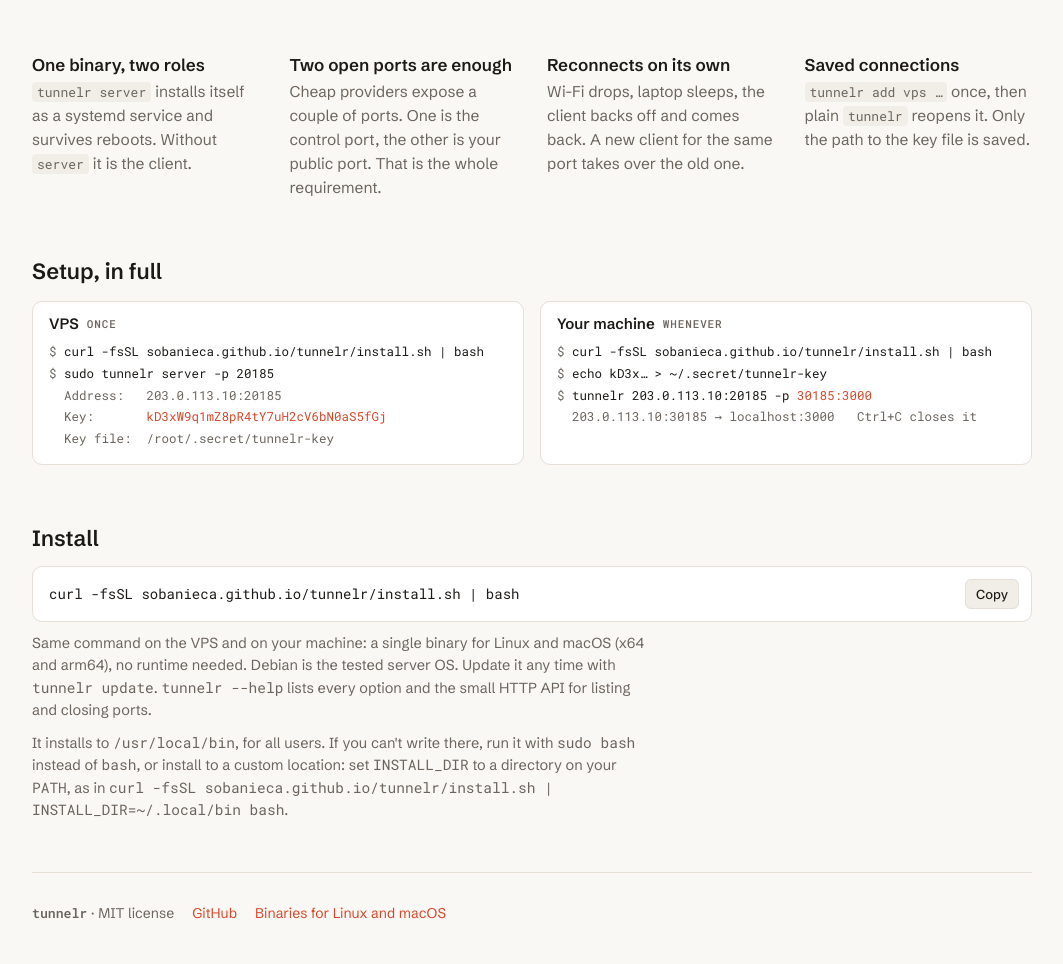
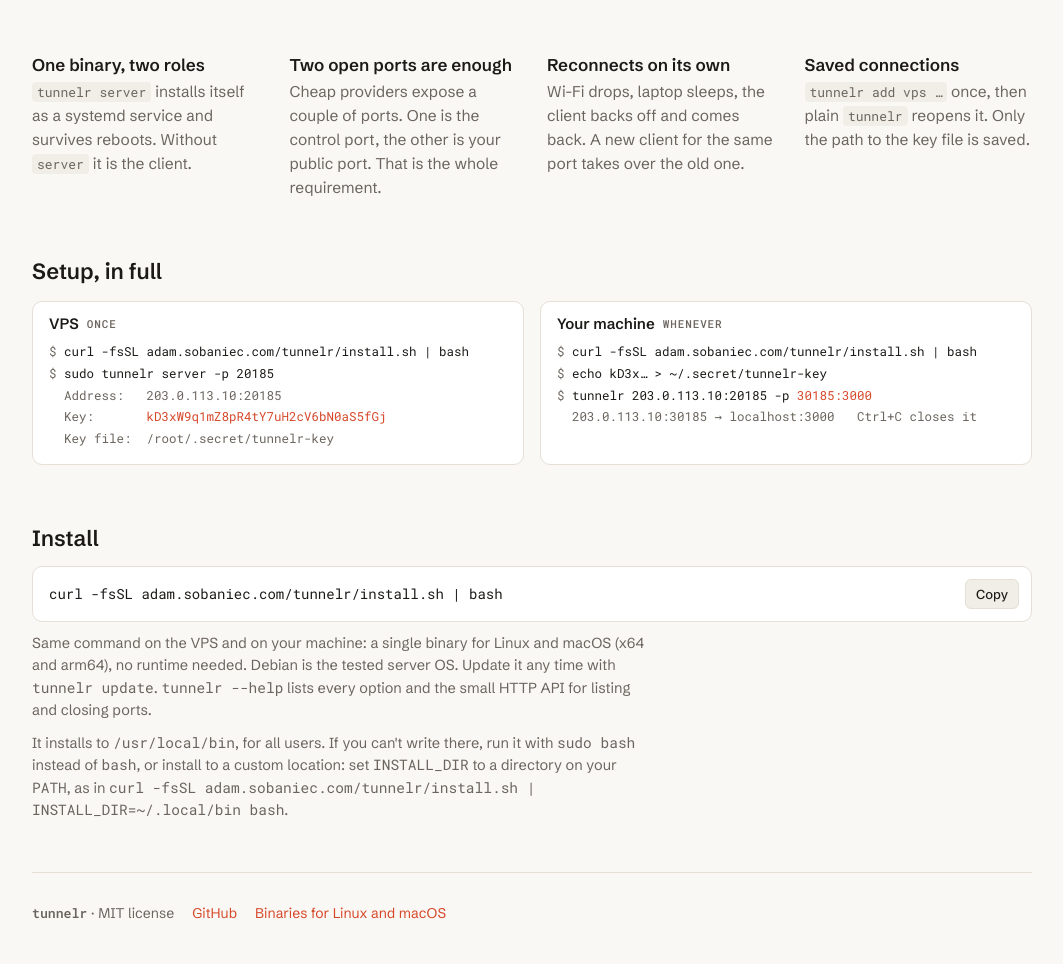
Before and after one commit to sobanieca/tunnelr, a plain HTML site: page docs/index.html in a window 1280 px wide. Shown: the part 745-1709 px from the top of the page, without its empty margins (108-1171 px from the left). Drawn offline with Linux system fonts and the light colour scheme.

Commit message:
chore: use the new hosting URLs (adam.sobaniec.com, imp-ui.com)
Also use the new install URL in the changelog.

```diff
--- a/docs/index.html
+++ b/docs/index.html
@@ -437,7 +437,7 @@
     <div class="wrap">
       <header class="top">
         <a class="brand"
-          href="https://sobanieca.github.io/tunnelr/"><svg viewBox="0 0 24 24" aria-hidden="true"><path d="M3 12h18M15 6l6 6-6 6"/></svg> tunnelr</a>
+          href="https://adam.sobaniec.com/tunnelr/"><svg viewBox="0 0 24 24" aria-hidden="true"><path d="M3 12h18M15 6l6 6-6 6"/></svg> tunnelr</a>
         <div class="top-actions">
         <button class="gh theme-toggle" type="button" aria-label="Switch between light and dark theme"
           title="Switch theme">
@@ -533,7 +533,7 @@
         <h2>Setup, in full</h2>
         <div class="col">
           <h3>VPS <span>once</span></h3>
-          <pre><span class="dim">$</span> curl -fsSL sobanieca.github.io/tunnelr/install.sh | bash
+          <pre><span class="dim">$</span> curl -fsSL adam.sobaniec.com/tunnelr/install.sh | bash
 <span class="dim">$</span> sudo tunnelr server -p 20185
 <span class="dim">  Address:   203.0.113.10:20185
   Key:       </span><span class="hl">kD3xW9q1mZ8pR4tY7uH2cV6bN0aS5fGj</span>
@@ -541,7 +541,7 @@
         </div>
         <div class="col">
           <h3>Your machine <span>whenever</span></h3>
-          <pre><span class="dim">$</span> curl -fsSL sobanieca.github.io/tunnelr/install.sh | bash
+          <pre><span class="dim">$</span> curl -fsSL adam.sobaniec.com/tunnelr/install.sh | bash
 <span class="dim">$</span> echo kD3x… &gt; ~/.secret/tunnelr-key
 <span class="dim">$</span> tunnelr 203.0.113.10:20185 -p <span class="hl">30185:3000</span>
 <span class="dim">  203.0.113.10:30185 → localhost:3000   Ctrl+C closes it</span></pre>
@@ -552,11 +552,11 @@
         <h2>Install</h2>
         <div class="cmd-box">
           <code
-            id="install-cmd">curl -fsSL sobanieca.github.io/tunnelr/install.sh | bash</code>
+            id="install-cmd">curl -fsSL adam.sobaniec.com/tunnelr/install.sh | bash</code>
           <button type="button" id="copy-btn">Copy</button>
         </div>
         <p>Same command on the VPS and on your machine: a single binary for Linux and macOS (x64 and arm64), no runtime needed. Debian is the tested server OS. Update it any time with <code>tunnelr update</code>. <code>tunnelr --help</code> lists every option and the small HTTP API for listing and closing ports.</p>
-        <p>It installs to <code>/usr/local/bin</code>, for all users. If you can't write there, run it with <code>sudo bash</code> instead of <code>bash</code>, or install to a custom location: set <code>INSTALL_DIR</code> to a directory on your <code>PATH</code>, as in <code>curl -fsSL sobanieca.github.io/tunnelr/install.sh | INSTALL_DIR=~/.local/bin bash</code>.</p>
+        <p>It installs to <code>/usr/local/bin</code>, for all users. If you can't write there, run it with <code>sudo bash</code> instead of <code>bash</code>, or install to a custom location: set <code>INSTALL_DIR</code> to a directory on your <code>PATH</code>, as in <code>curl -fsSL adam.sobaniec.com/tunnelr/install.sh | INSTALL_DIR=~/.local/bin bash</code>.</p>
       </section>
 
       <footer>
```
Also changed, not shown: 4 other files.
